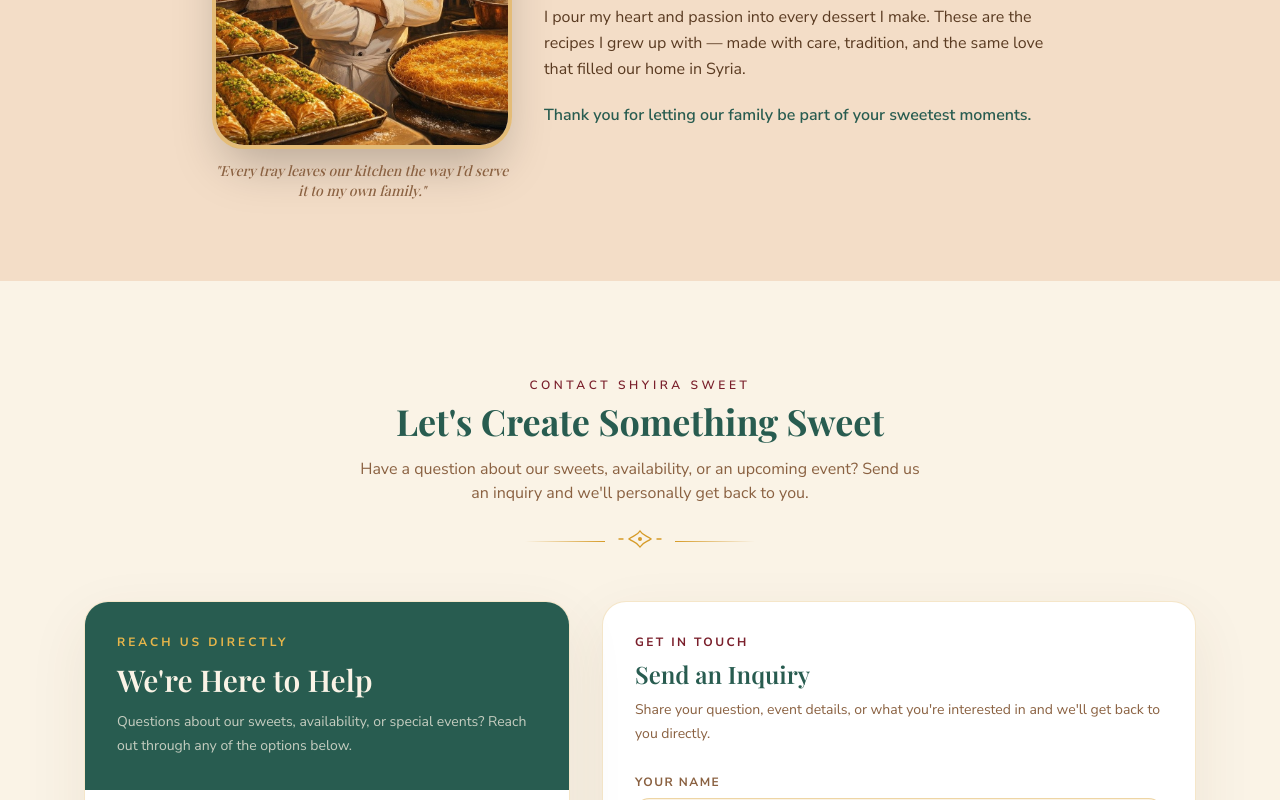
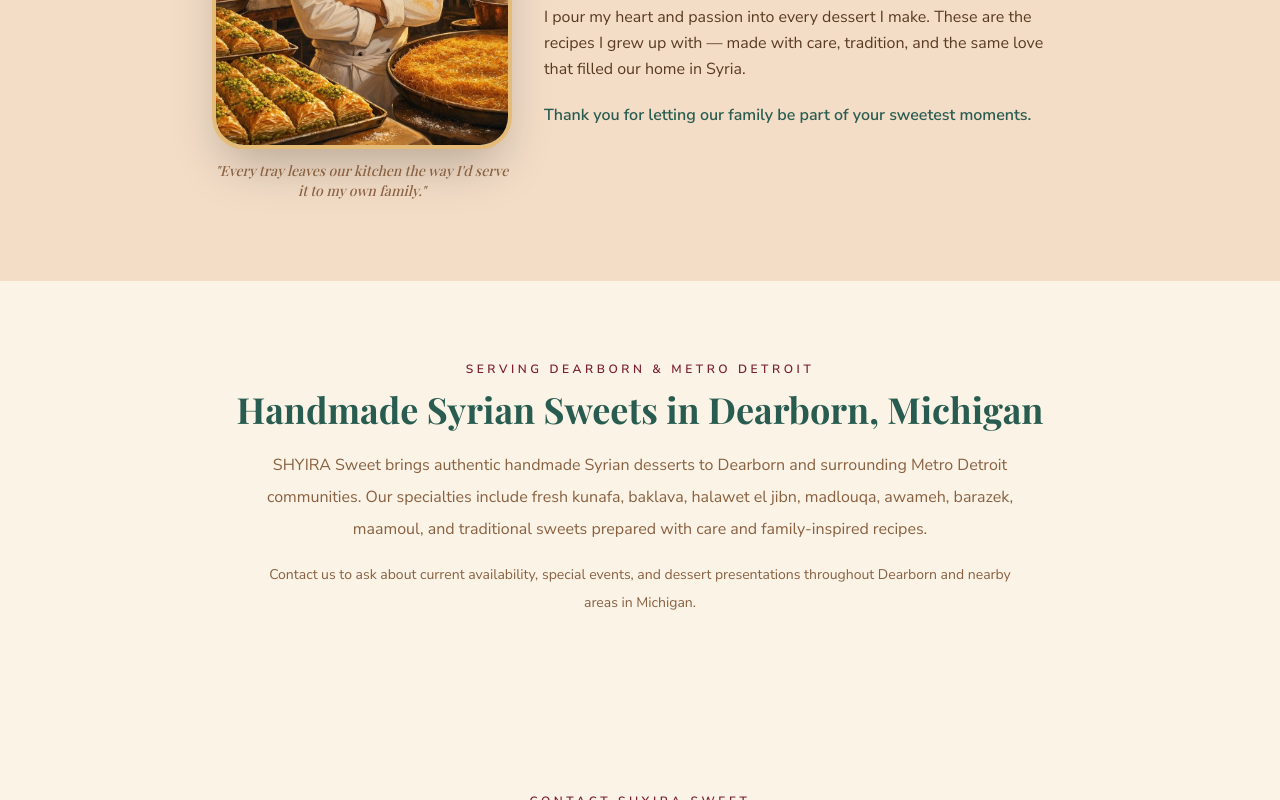
Before and after one commit to abdulramn/shyira-sweet, a React (Vite) app: page / in a window 1280 px wide. Shown: the part 4252-5052 px from the top of the page. Built offline with nearby package versions, Linux system fonts and the light colour scheme; no server answers; the database is empty; a web font is replaced by a local one.

Commit message:
Integrate LocalSEO component into App
Added LocalSEO component for improved local search visibility.

```diff
--- a/src/App.tsx
+++ b/src/App.tsx
@@ -1,10 +1,12 @@
 import { useEffect, useState } from "react";
+
 import Header from "./components/Header";
 import Hero from "./components/Hero";
 import Menu from "./components/Menu";
 import Gallery from "./components/Gallery";
 import Kunafa from "./components/Kunafa";
 import About from "./components/About";
+import LocalSEO from "./components/LocalSEO";
 import Contact from "./components/Contact";
 import Footer from "./components/Footer";
 import AdminDashboard from "./components/AdminDashboard";
@@ -26,14 +28,24 @@
   return (
     <div className="min-h-screen bg-cream">
       <Header />
+
       <main>
         <Hero />
+
         <Menu />
+
         <Gallery />
+
         <Kunafa />
+
         <About />
+
+        {/* Local SEO content for Dearborn & Metro Detroit */}
+        <LocalSEO />
+
         <Contact />
       </main>
+
       <Footer />
     </div>
   );
```
